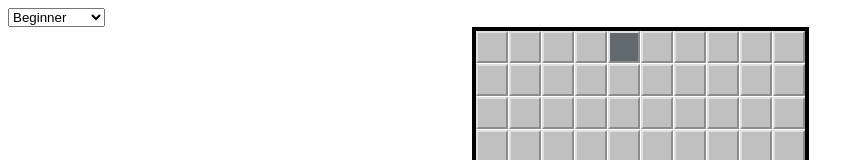
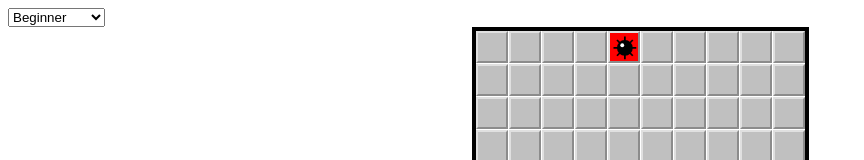
Before and after one commit to c-bullard/Minesweeper, a React (Vite) app: page / in a window 1280 px wide. Both pictures are taken after a click on the element 623 px from the left and 47 px from the top of the page. Shown: the top 160 px of the page, without its empty margins (0-864 px from the left). Built offline with nearby package versions, Linux system fonts and the light colour scheme.

Commit message:
Adds mine logic if clicked

```diff
--- a/src/App.css
+++ b/src/App.css
@@ -45,3 +45,10 @@
   height: auto;
   pointer-events: none;
 }
+
+.bombImage {
+  width: 100%;
+  height: auto;
+  pointer-events: none;
+  background-color: red;
+}
--- a/src/MinesweeperBoard.jsx
+++ b/src/MinesweeperBoard.jsx
@@ -55,7 +55,9 @@ function createCells(difficultyLevel) {
 
 export default function MinesweeperBoard() {
   const [gridSize, setGridSize] = useState(difficulty.easy.grid);
-  const [cells, setCells] = useState(createCells(difficulty.easy));
+  const [cells, setCells] = useState(function () {
+    return createCells(difficulty.easy);
+  });
 
   // Updates the grid size and recreates cells with new mines when difficulty changes
   const difficultyChange = (e) => {
@@ -91,11 +93,16 @@ export default function MinesweeperBoard() {
 
   // Sets wasClicked to true for cell[index] on left click, unless it's flagged
   const handleLeftClick = (index) => {
+    const clickedCell = cells[index];
+    if (clickedCell.isFlagged) {
+      return;
+    }
+
     const newCells = [];
     for (let i = 0; i < cells.length; i++) {
       const cell = cells[i];
 
-      if (i === index && !cell.isFlagged) {
+      if (i === index) {
         const updatedCell = {
           wasClicked: true,
           isBomb: cell.isBomb,
@@ -109,6 +116,10 @@ export default function MinesweeperBoard() {
     }
 
     setCells(newCells);
+
+    if (clickedCell.isBomb) {
+      alert("Game over!");
+    }
   };
 
   const gridClassName =
--- a/src/MinesweeperCell.jsx
+++ b/src/MinesweeperCell.jsx
@@ -12,6 +12,9 @@ export default function MinesweeperCell({ cell, index, onLeftClick, onRightClick
       {cell.isFlagged ? (
         <img src="./flag.svg" alt="flag" className="flagImage" />
       ) : null}
+      {cell.wasClicked && cell.isBomb ? (
+        <img src="./mine.svg" alt="bomb" className="bombImage" />
+      ) : null}
     </div>
   );
 }
```
